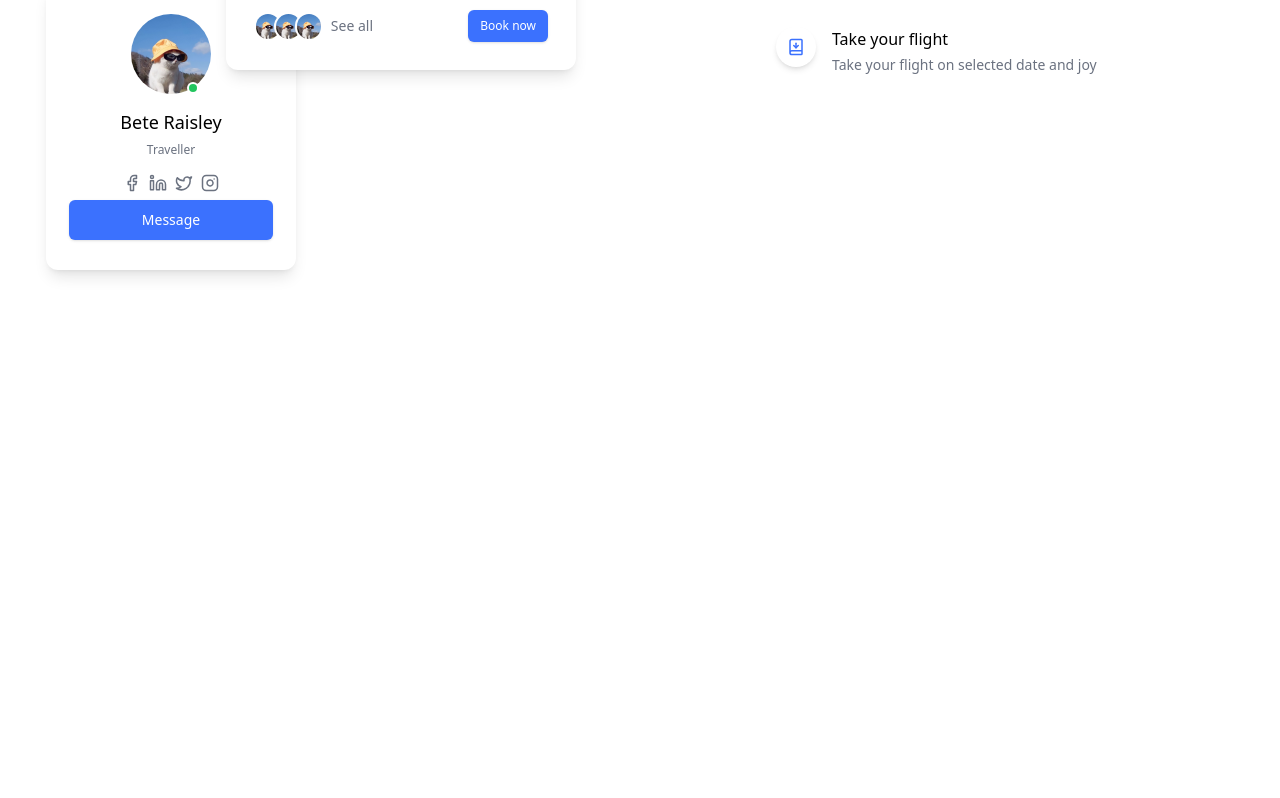
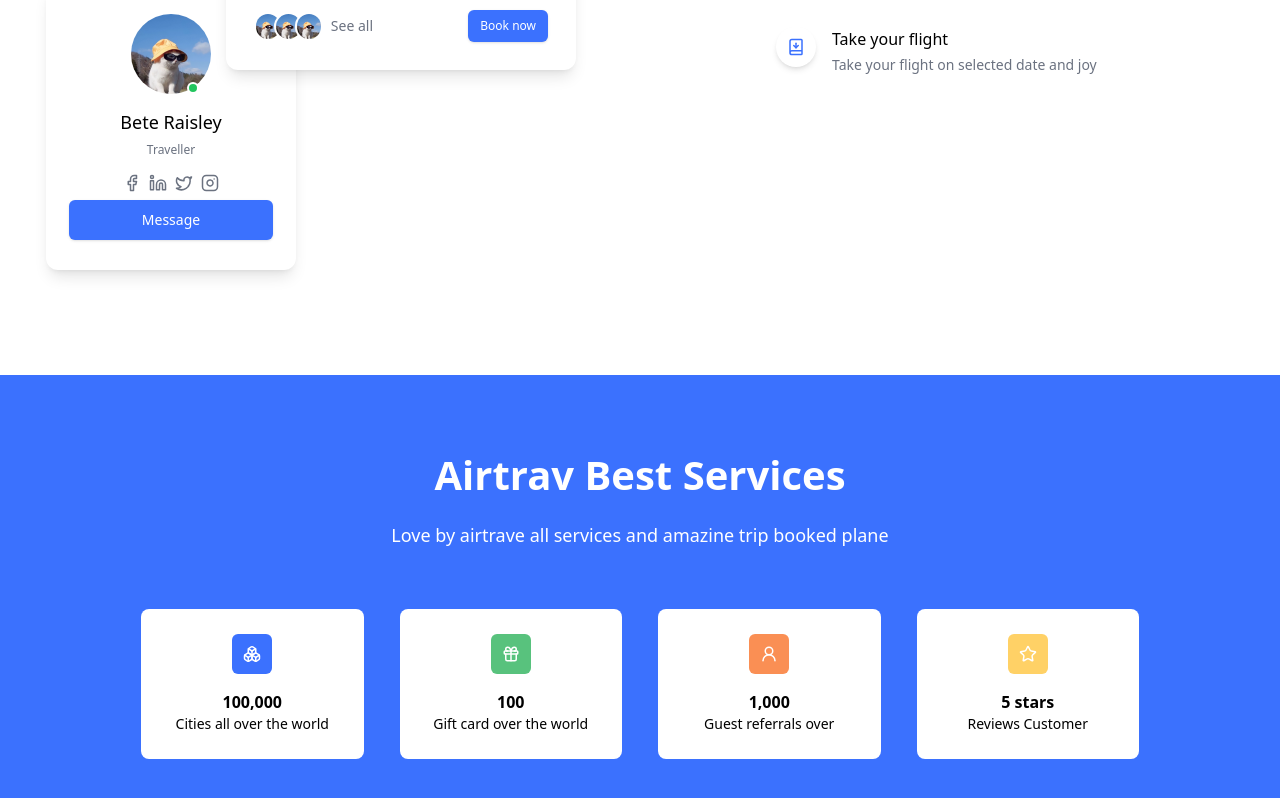
Before and after one commit to dzungmv/travel-air, a Next.js app: page / in a window 1280 px wide. Shown: the part 3625-4423 px from the top of the page. Before the commit the page ends 4000 px from the top, so only its background shows below. Built offline with nearby package versions, Linux system fonts and the light colour scheme.

Commit message:
[FEAT] Home Air Travel

```diff
--- a/app/(stage)/page.tsx
+++ b/app/(stage)/page.tsx
@@ -1,3 +1,4 @@
+import HomeAirTrav from "@/_features/home/air-trav";
 import HomeBooking from "@/_features/home/booking";
 import HomeEasyBooking from "@/_features/home/easy-trip";
 import HomeHero from "@/_features/home/hero";
@@ -14,6 +15,7 @@ export default function Home() {
       <HomeBooking />
       <HomeEasyBooking />
       <HomeWorks />
+      <HomeAirTrav />
     </>
   );
 }
--- /dev/null
+++ b/src/_features/home/air-trav.tsx
@@ -0,0 +1,62 @@
+import { Boxes, Gift, Star, UserRound } from "lucide-react";
+
+export default function HomeAirTrav() {
+  return (
+    <section className="bg-primary relative">
+      <section className="mx-auto max-w-[1030px] py-[70px] px-4 lg:text-center">
+        <h2 className="text-4xl lg:text-[40px] lg:leading-[60px] font-semibold text-white mb-4">
+          Airtrav Best Services{" "}
+        </h2>
+        <p className="text-white text-lg">
+          Love by airtrave all services and amazine trip booked plane
+        </p>
+
+        <ul className="grid overflow-x-auto grid-cols-[231px_231px_231px_231px] lg:grid-cols-4 gap-9 mt-[60px]">
+          {airs.map((item) => (
+            <li
+              className="bg-white p-[25px] rounded-lg px-[28px] grid place-items-center"
+              key={item.title}
+            >
+              <div
+                className="grid place-items-center size-10 mb-4 rounded-md text-white"
+                style={{ backgroundColor: item.color }}
+              >
+                {item.icon}
+              </div>
+
+              <p className="font-semibold">{item.title}</p>
+              <p className="text-sm">{item.des}</p>
+            </li>
+          ))}
+        </ul>
+      </section>
+    </section>
+  );
+}
+
+const airs = [
+  {
+    title: "100,000",
+    des: "Cities all over the world",
+    icon: <Boxes size={18} />,
+    color: "#3B71FE",
+  },
+  {
+    title: "100",
+    des: "Gift card over the world",
+    icon: <Gift size={18} />,
+    color: "#58C27D",
+  },
+  {
+    title: "1,000",
+    des: "Guest referrals over",
+    icon: <UserRound size={18} />,
+    color: "#FA8F54",
+  },
+  {
+    title: "5 stars",
+    des: "Reviews Customer",
+    icon: <Star size={18} />,
+    color: "#FFD166",
+  },
+];
--- a/src/_features/home/booking.tsx
+++ b/src/_features/home/booking.tsx
@@ -1,5 +1,5 @@
 import { Button } from "@/components/ui/button";
-import { ArrowLeft, ArrowRight, Check, CheckCircle, Plane } from "lucide-react";
+import { ArrowLeft, ArrowRight, CheckCircle, Plane } from "lucide-react";
 import Image from "next/image";
 
 export default function HomeBooking() {
--- a/src/_features/home/works.tsx
+++ b/src/_features/home/works.tsx
@@ -106,7 +106,7 @@ export default function HomeWorks() {
       </section>
 
       <section className="max-w-[433px]">
-        <h2 className="text-[40px] leading-[60px] font-semibold">
+        <h2 className="lg:text-[40px] text-4xl lg:leading-[60px] font-semibold">
           How does it works
         </h2>
 
```
